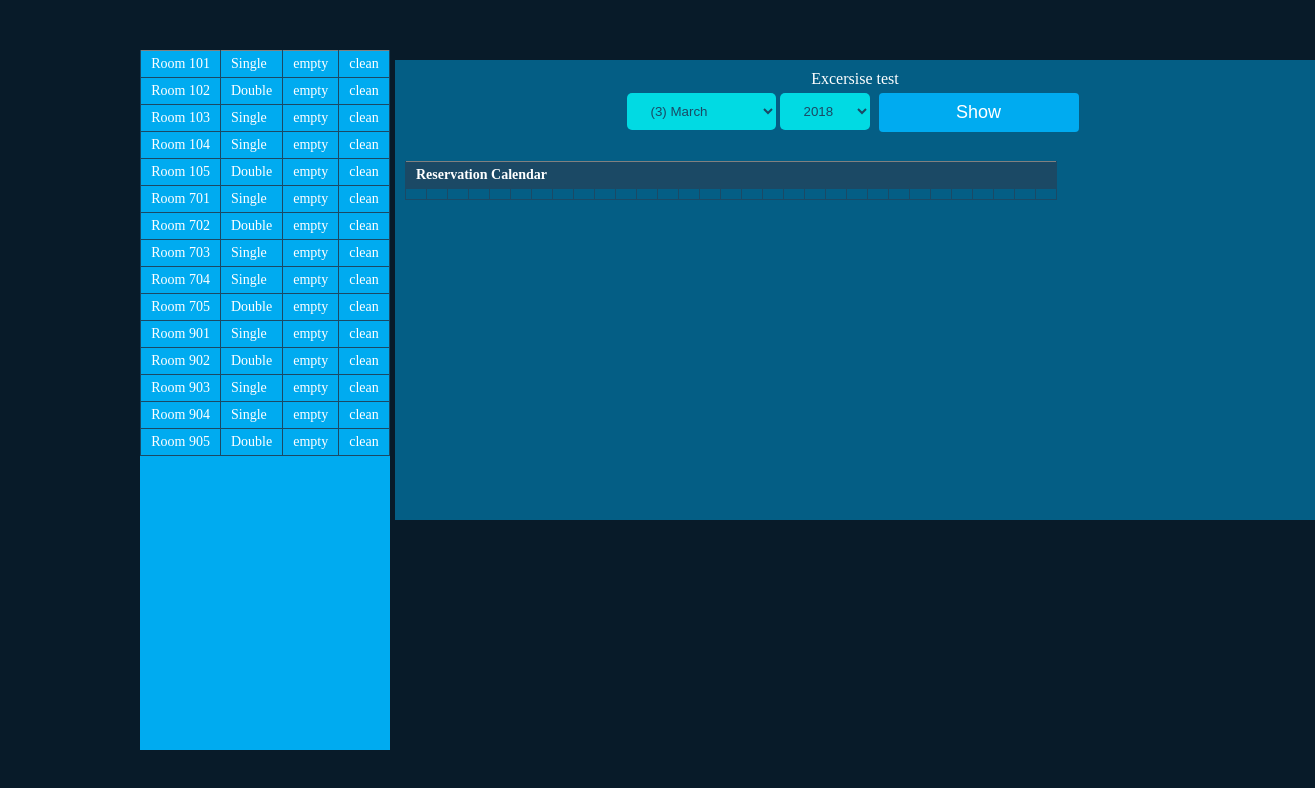
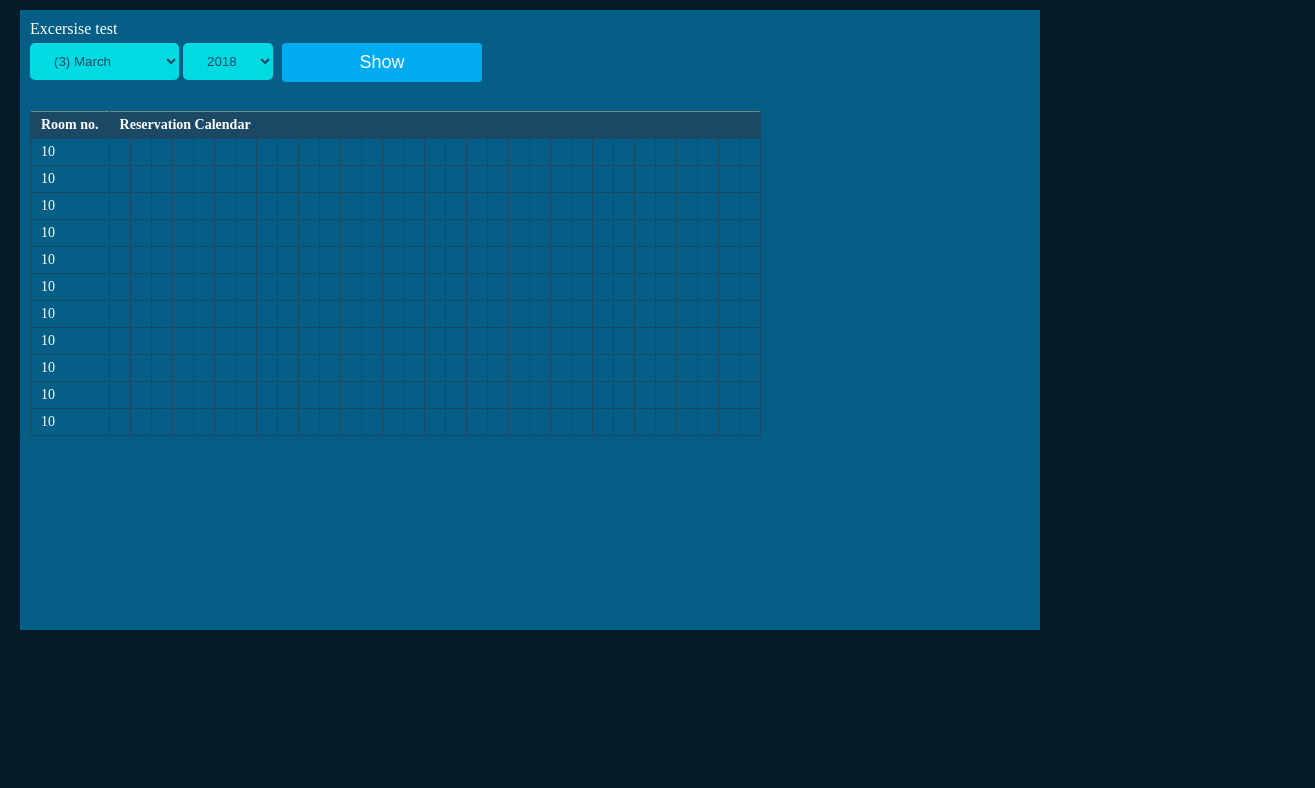
Before and after one commit to fmmido/Hotel-Reservation-Calendar, a plain HTML site: page index.html in a window 1280 px wide. Shown: the whole page, 1315 px wide, since content can reach past the window. Drawn offline with Linux system fonts and the light colour scheme; no server answers.

Commit message:
Add files via upload

```diff
--- a/index.html
+++ b/index.html
@@ -3,119 +3,16 @@
 <head>
     <meta charset="UTF-8">
     <link rel="stylesheet" href="styles.css">
+  <!-- add firebase CDN -->
+<script src="https://www.gstatic.com/firebasejs/9.12.1/firebase-app-compat.js"></script>
+<script src="https://www.gstatic.com/firebasejs/9.12.1/firebase-database-compat.js"></script>
 
-    <title>Page title</title>
+    <title>Hotel Reservation Calendar</title>
 </head>
 <body>
 
-    <div class="container">
-
-        <div class="before">
-
-            <table id="myTable" border="1px" class="table-clickable">
-                <thead>
-
-                <tbody>
-                    <tr data-href="#">
-                      <td>Room 101</td>
-                      <td>Single</td>
-                      <td>empty</td>
-                      <td>clean</td>
-                    </tr>
-                    <tr data-href="#">
-                      <td>Room 102</td>
-                      <td>Double</td>
-                      <td>empty</td>
-                      <td>clean</td>
-                    </tr>
-                    <tr data-href="#">
-                      <td>Room 103</td>
-                      <td>Single</td>
-                      <td>empty</td>
-                      <td>clean</td>
-                    </tr>
-                    <tr data-href="#">
-                      <td>Room 104</td>
-                      <td>Single</td>
-                      <td>empty</td>
-                      <td>clean</td>
-                    </tr>
-                    <tr data-href="#">
-                        <td>Room 105</td>
-                        <td>Double</td>
-                        <td>empty</td>
-                        <td>clean</td>
-                      </tr>
-                      <tr data-href="#">
-                        <td>Room 701</td>
-                        <td>Single</td>
-                        <td>empty</td>
-                        <td>clean</td>
-                      </tr>
-                      <tr data-href="#">
-                        <td>Room 702</td>
-                        <td>Double</td>
-                        <td>empty</td>
-                        <td>clean</td>
-                      </tr>
-                      <tr data-href="#">
-                        <td>Room 703</td>
-                        <td>Single</td>
-                        <td>empty</td>
-                        <td>clean</td>
-                      </tr>
-                      <tr data-href="#">
-                        <td>Room 704</td>
-                        <td>Single</td>
-                        <td>empty</td>
-                        <td>clean</td>
-                      </tr>
-                      <tr data-href="#">
-                          <td>Room 705</td>
-                          <td>Double</td>
-                          <td>empty</td>
-                          <td>clean</td>
-                        </tr>
-                        <tr data-href="#">
-                            <td>Room 901</td>
-                            <td>Single</td>
-                            <td>empty</td>
-                            <td>clean</td>
-                          </tr>
-                          <tr data-href="#">
-                            <td>Room 902</td>
-                            <td>Double</td>
-                            <td>empty</td>
-                            <td>clean</td>
-                          </tr>
-                          <tr data-href="#">
-                            <td>Room 903</td>
-                            <td>Single</td>
-                            <td>empty</td>
-                            <td>clean</td>
-                          </tr>
-                          <tr data-href="#">
-                            <td>Room 904</td>
-                            <td>Single</td>
-                            <td>empty</td>
-                            <td>clean</td>
-                          </tr>
-                          <tr data-href="#">
-                              <td>Room 905</td>
-                              <td>Double</td>
-                              <td>empty</td>
-                              <td>clean</td>
-                            </tr>
-                  </tbody>
-                </thead>
-               <tbody id="datas">
-
-               </tbody>
 
 
-
-            </table>
-        </div>
         <div class="box">Excersise test
 
 
@@ -132,9 +29,9 @@
 
 <script>
      // store their names within a local array
+
+    function monthValue() {
     var friendNames = [];
-    function monthValue() {
-
     // onchange month drop-down
 
 const selectedMonth = document.getElementById('month').value;
@@ -196,18 +93,48 @@ var array = [friendNames,
             table = document.getElementById("table");
 
 
-    // rows
+/// change cell color
+
+var tds = table.getElementsByTagName("td");
+
+var array1 = [1, 2, 3, 4];
+
+        for ( var e = 0; e < array1.length; e++ ) {
+            if ( array1[e] === friendNames[e] ) tds[e].style.color = "Red";;
+        }
+
+
+
+
+
+    // write days in rows
+
+
 
     for(var i = 1; i < table.rows.length; i++)
       {
       // cells
+
             for(var j = 0; j < table.rows[i].cells.length; j++)
               {
-          table.rows[i].cells[j].innerHTML = array[i - 1][j];
+              table.rows[i].cells[j+1].innerHTML = array[i - 1][j],
+              table.rows[2].cells[j+1].innerHTML = array[i - 1][j],
+              table.rows[3].cells[j+1].innerHTML = array[i - 1][j],
+              table.rows[4].cells[j+1].innerHTML = array[i - 1][j],
+              table.rows[5].cells[j+1].innerHTML = array[i - 1][j],
+              table.rows[6].cells[j+1].innerHTML = array[i - 1][j],
+              table.rows[7].cells[j+1].innerHTML = array[i - 1][j],
+              table.rows[8].cells[j+1].innerHTML = array[i - 1][j],
+              table.rows[9].cells[j+1].innerHTML = array[i - 1][j],
+              table.rows[10].cells[j+1].innerHTML = array[i - 1][j],
+              table.rows[11].cells[j+1].innerHTML = array[i - 1][j];
+
               }
       }
 
                           }
+
+
 
 
 
@@ -238,6 +165,8 @@ tbody.addEventListener('click', function (e) {
         // 1, set option value month number adding 0. [01 02 03 04..]
         month_value = (month_number <= 9) ? '0' + month_number : month_number;
 
+
+
         // 2 , or set option value month number. [1 2 3 4..]
         // month_value = month_number;
 
@@ -248,6 +177,8 @@ tbody.addEventListener('click', function (e) {
         option += '<option value="' + month_value + '"' + selected + '>('+month_number+') '+months[i] + '</option>';
     }
     document.getElementById("month").innerHTML = option;
+
+
 })();
 
 
@@ -312,11 +243,13 @@ let dateDropdown = document.getElementById('year');
         <!-- The Row Number 0 -->
 
         <tr>
+          <th scope="row" colspan="1">Room no.</th>
           <th scope="row" colspan="31">Reservation Calendar</th>
         </tr>
 
 
         <tr>
+            <td>10</td>
             <td></td>
             <td></td>
             <td></td>
@@ -348,11 +281,340 @@ let dateDropdown = document.getElementById('year');
             <td></td>
             <td></td>
             <td></td>
-
         </tr>
-
-
-
+        <tr>
+          <td>10</td>
+          <td></td>
+          <td></td>
+          <td></td>
+          <td></td>
+          <td></td>
+          <td></td>
+          <td></td>
+          <td></td>
+          <td></td>
+          <td></td>
+          <td></td>
+          <td></td>
+          <td></td>
+          <td></td>
+          <td></td>
+          <td></td>
+          <td></td>
+          <td></td>
+          <td></td>
+          <td></td>
+          <td></td>
+          <td></td>
+          <td></td>
+          <td></td>
+          <td></td>
+          <td></td>
+          <td></td>
+          <td></td>
+          <td></td>
+          <td></td>
+          <td></td>
+      </tr>
+      <tr>
+        <td>10</td>
+        <td></td>
+        <td></td>
+        <td></td>
+        <td></td>
+        <td></td>
+        <td></td>
+        <td></td>
+        <td></td>
+        <td></td>
+        <td></td>
+        <td></td>
+        <td></td>
+        <td></td>
+        <td></td>
+        <td></td>
+        <td></td>
+        <td></td>
+        <td></td>
+        <td></td>
+        <td></td>
+        <td></td>
+        <td></td>
+        <td></td>
+        <td></td>
+        <td></td>
+        <td></td>
+        <td></td>
+        <td></td>
+        <td></td>
+        <td></td>
+        <td></td>
+    </tr>
+    <tr>
+      <td>10</td>
+      <td></td>
+      <td></td>
+      <td></td>
+      <td></td>
+      <td></td>
+      <td></td>
+      <td></td>
+      <td></td>
+      <td></td>
+      <td></td>
+      <td></td>
+      <td></td>
+      <td></td>
+      <td></td>
+      <td></td>
+      <td></td>
+      <td></td>
+      <td></td>
+      <td></td>
+      <td></td>
+      <td></td>
+      <td></td>
+      <td></td>
+      <td></td>
+      <td></td>
+      <td></td>
+      <td></td>
+      <td></td>
+      <td></td>
+      <td></td>
+      <td></td>
+  </tr> <tr>
+    <td>10</td>
+    <td></td>
+    <td></td>
+    <td></td>
+    <td></td>
+    <td></td>
+    <td></td>
+    <td></td>
+    <td></td>
+    <td></td>
+    <td></td>
+    <td></td>
+    <td></td>
+    <td></td>
+    <td></td>
+    <td></td>
+    <td></td>
+    <td></td>
+    <td></td>
+    <td></td>
+    <td></td>
+    <td></td>
+    <td></td>
+    <td></td>
+    <td></td>
+    <td></td>
+    <td></td>
+    <td></td>
+    <td></td>
+    <td></td>
+    <td></td>
+    <td></td>
+</tr> <tr>
+  <td>10</td>
+  <td></td>
+  <td></td>
+  <td></td>
+  <td></td>
+  <td></td>
+  <td></td>
+  <td></td>
+  <td></td>
+  <td></td>
+  <td></td>
+  <td></td>
+  <td></td>
+  <td></td>
+  <td></td>
+  <td></td>
+  <td></td>
+  <td></td>
+  <td></td>
+  <td></td>
+  <td></td>
+  <td></td>
+  <td></td>
+  <td></td>
+  <td></td>
+  <td></td>
+  <td></td>
+  <td></td>
+  <td></td>
+  <td></td>
+  <td></td>
+  <td></td>
+</tr> <tr>
+  <td>10</td>
+  <td></td>
+  <td></td>
+  <td></td>
+  <td></td>
+  <td></td>
+  <td></td>
+  <td></td>
+  <td></td>
+  <td></td>
+  <td></td>
+  <td></td>
+  <td></td>
+  <td></td>
+  <td></td>
+  <td></td>
+  <td></td>
+  <td></td>
+  <td></td>
+  <td></td>
+  <td></td>
+  <td></td>
+  <td></td>
+  <td></td>
+  <td></td>
+  <td></td>
+  <td></td>
+  <td></td>
+  <td></td>
+  <td></td>
+  <td></td>
+  <td></td>
+</tr> <tr>
+  <td>10</td>
+  <td></td>
+  <td></td>
+  <td></td>
+  <td></td>
+  <td></td>
+  <td></td>
+  <td></td>
+  <td></td>
+  <td></td>
+  <td></td>
+  <td></td>
+  <td></td>
+  <td></td>
+  <td></td>
+  <td></td>
+  <td></td>
+  <td></td>
+  <td></td>
+  <td></td>
+  <td></td>
+  <td></td>
+  <td></td>
+  <td></td>
+  <td></td>
+  <td></td>
+  <td></td>
+  <td></td>
+  <td></td>
+  <td></td>
+  <td></td>
+  <td></td>
+</tr> <tr>
+  <td>10</td>
+  <td></td>
+  <td></td>
+  <td></td>
+  <td></td>
+  <td></td>
+  <td></td>
+  <td></td>
+  <td></td>
+  <td></td>
+  <td></td>
+  <td></td>
+  <td></td>
+  <td></td>
+  <td></td>
+  <td></td>
+  <td></td>
+  <td></td>
+  <td></td>
+  <td></td>
+  <td></td>
+  <td></td>
+  <td></td>
+  <td></td>
+  <td></td>
+  <td></td>
+  <td></td>
+  <td></td>
+  <td></td>
+  <td></td>
+  <td></td>
+  <td></td>
+</tr> <tr>
+  <td>10</td>
+  <td></td>
+  <td></td>
+  <td></td>
+  <td></td>
+  <td></td>
+  <td></td>
+  <td></td>
+  <td></td>
+  <td></td>
+  <td></td>
+  <td></td>
+  <td></td>
+  <td></td>
+  <td></td>
+  <td></td>
+  <td></td>
+  <td></td>
+  <td></td>
+  <td></td>
+  <td></td>
+  <td></td>
+  <td></td>
+  <td></td>
+  <td></td>
+  <td></td>
+  <td></td>
+  <td></td>
+  <td></td>
+  <td></td>
+  <td></td>
+  <td></td>
+</tr> <tr>
+  <td>10</td>
+  <td></td>
+  <td></td>
+  <td></td>
+  <td></td>
+  <td></td>
+  <td></td>
+  <td></td>
+  <td></td>
+  <td></td>
+  <td></td>
+  <td></td>
+  <td></td>
+  <td></td>
+  <td></td>
+  <td></td>
+  <td></td>
+  <td></td>
+  <td></td>
+  <td></td>
+  <td></td>
+  <td></td>
+  <td></td>
+  <td></td>
+  <td></td>
+  <td></td>
+  <td></td>
+  <td></td>
+  <td></td>
+  <td></td>
+  <td></td>
+  <td></td>
+</tr>
     </table>
     </div>
     <script>
@@ -364,11 +626,102 @@ let dateDropdown = document.getElementById('year');
 
 
 
-</div>
 
 
-</div>
+    <!-- connection with firebase database -->
+<script>
+  var arrayRow =[];
+  const firebaseConfig = {
+      databaseURL: "https://hotel-9095b-default-rtdb.firebaseio.com"
+  }
+  firebase.initializeApp(firebaseConfig)
+  // here connection is created with database
+  const database = firebase.database()
+
+  const dataContainer = document.querySelector('tbody')
+
+  // give complete path to fetch data as given during sending
+  var fetchedData = database.ref('messages/')
+  fetchedData.on('value', (snapshot) => {
+      var data = snapshot.val()
+      // now set data in table
+      var htmlData = ''
+      for(var key in data){
+          var value = data[key]
+          htmlData += `
+
+              <tr>
+                  <td>${value.roomno}</td>
+                  <td>${value.name}</td>
+                  <td>${value.year}</td>
+                  <td>${value.month}</td>
+                  <td>${value.day1}</td>
+                  <td>${value.day2}</td>
+                  <td>${value.day3}</td>
+                  <td>${value.day4}</td>
+                  <td>${value.day5}</td>
+                  <td>${value.day6}</td>
+                  <td>${value.day7}</td>
+                  <td>${value.day8}</td>
+                  <td>${value.day9}</td>
+                  <td>${value.day10}</td>
+                  <td>${value.day11}</td>
+                  <td>${value.day12}</td>
+                  <td>${value.day13}</td>
+                  <td>${value.day14}</td>
+                  <td>${value.day15}</td>
+                  <td>${value.day16}</td>
+                  <td>${value.day17}</td>
+                  <td>${value.day18}</td>
+                  <td>${value.day19}</td>
+                  <td>${value.day20}</td>
+                  <td>${value.day21}</td>
+                  <td>${value.day22}</td>
+                  <td>${value.day23}</td>
+                  <td>${value.day24}</td>
+                  <td>${value.day25}</td>
+                  <td>${value.day26}</td>
+                  <td>${value.day27}</td>
+                  <td>${value.day28}</td>
+                  <td>${value.day29}</td>
+                  <td>${value.day30}</td>
+                  <td>${value.day31}</td>
+
+                  <td>
+                      <button onclick="readyForUpdate('${key}', this)">Update</button>
+                      <button onclick="removeMess('${key}')">Delete</button>
+                  </td>
+              </tr>
+
+          `;
 
 
+          // Rooms in array then show in table
+
+          arrayRow.push(value.roomno);
+          console.log(arrayRow);
+          for(var r = 0; r < 10; r++)
+      {
+
+        table.rows[arrayRow.length].cells[0].innerHTML =  (value.roomno) ;
+
+      }
+
+
+
+
+
+
+      }
+
+      // we use unique id's as reference to delete and update data
+
+
+  })
+
+
+</script>
+
+</div>
 </body>
 </html>
--- a/styles.css
+++ b/styles.css
@@ -12,27 +12,18 @@ position: absolute;
 overflow: auto;
 visibility: visible;
 z-index: 1;
-left: 260px;
+left: 10px;
 right: auto;
 top: 0;
 bottom: auto;
-width: 900px;
-height: 440px;
+width: 1000px;
+height: 600px;
 margin: 10px;
 padding: 10px;
 background: #00acf076;
 }
 
-* .before {
-z-index: 2;
-width: 250px;
-height: 700px;
-left: 400px;
-right: auto;
-top: 0px;
-bottom: auto;
-background: #00abf0;
-}
+
 
 
 
```
Lines whose indentation alone changed are shown as unchanged.
